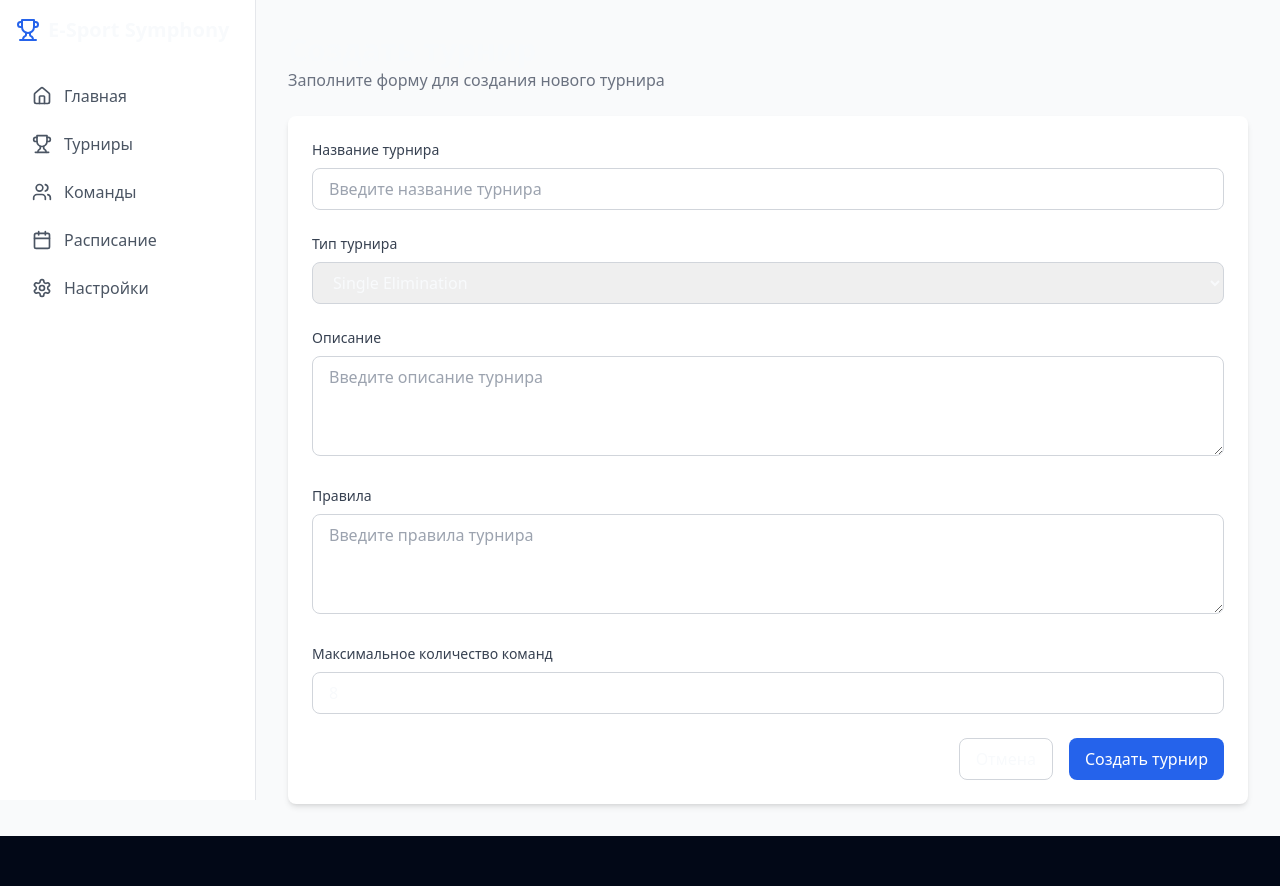
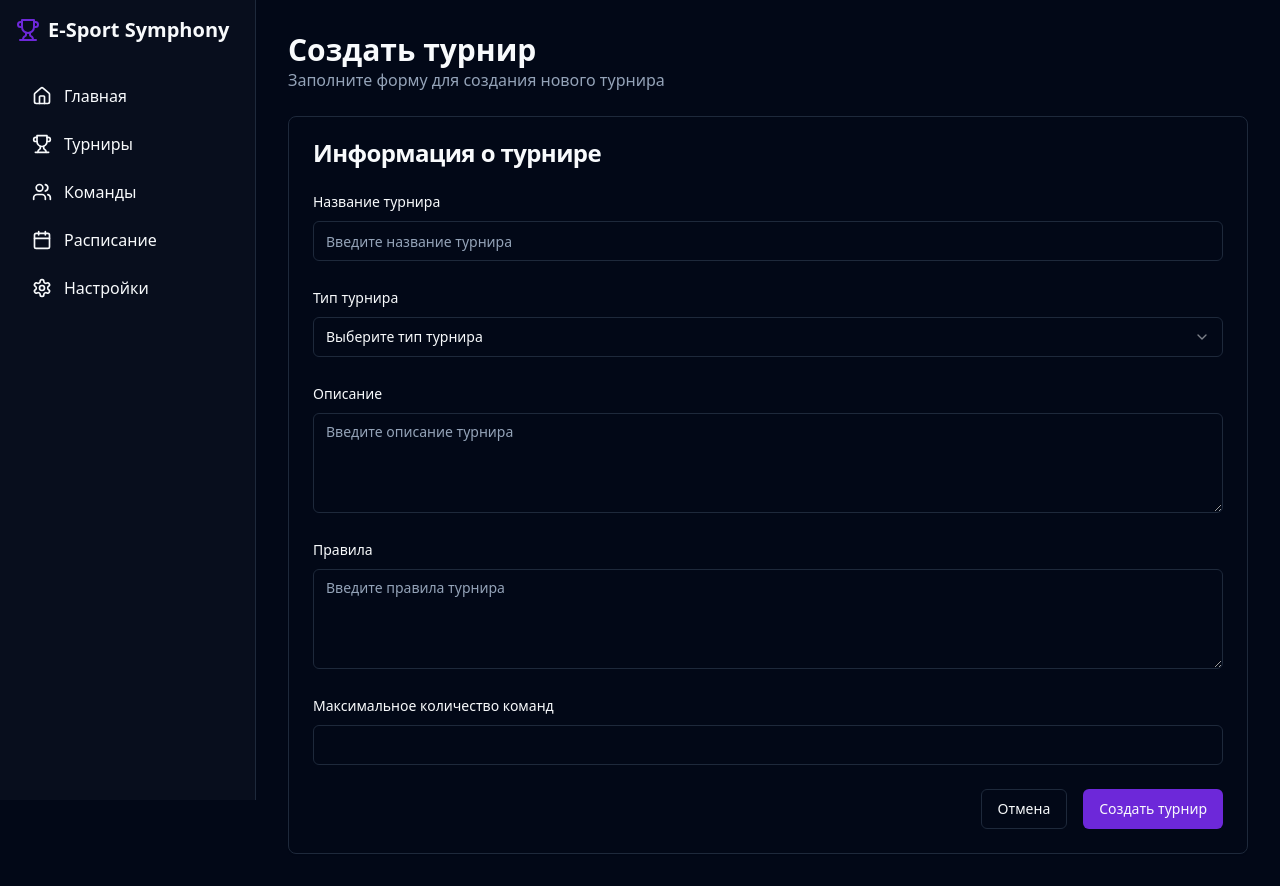
Before and after one commit to Famalan/e-sport-symphony, a React (Vite) app: page /tournaments/create in a window 1280 px wide. Before the commit the page ends 836 px from the top, so only its background shows below. Built offline with nearby package versions, Linux system fonts and the light colour scheme.

Commit message:
Reverted to edit 0ff7cb7a-2802-41d8-96a7-41561748a7d0: "Remove shadcn components
Updated the codebase to eliminate all instances of shadcn components, ensuring that the styling and functionality are fully implemented using Tailwind CSS.
[skip gpt_engineer]"

```diff
--- a/src/components/DashboardLayout.tsx
+++ b/src/components/DashboardLayout.tsx
@@ -7,7 +7,7 @@ interface DashboardLayoutProps {
 
 export const DashboardLayout = ({ children }: DashboardLayoutProps) => {
   return (
-    <div className="flex min-h-screen bg-gray-50">
+    <div className="flex min-h-screen bg-background">
       <Sidebar />
       <main className="flex-1 p-8">{children}</main>
     </div>
--- a/src/components/Sidebar.tsx
+++ b/src/components/Sidebar.tsx
@@ -1,9 +1,7 @@
 import { Trophy, Users, Calendar, Settings, Home } from "lucide-react";
-import { Link, useLocation } from "react-router-dom";
+import { Link } from "react-router-dom";
 
 export const Sidebar = () => {
-  const location = useLocation();
-
   const menuItems = [
     { icon: Home, label: "Главная", path: "/" },
     { icon: Trophy, label: "Турниры", path: "/tournaments" },
@@ -13,33 +11,23 @@ export const Sidebar = () => {
   ];
 
   return (
-    <div className="h-screen w-64 bg-white border-r border-gray-200 p-4">
+    <div className="h-screen w-64 bg-secondary/20 border-r border-secondary p-4">
       <div className="flex items-center gap-2 mb-8">
-        <Trophy className="w-6 h-6 text-blue-600" />
+        <Trophy className="w-6 h-6 text-primary" />
         <span className="text-xl font-bold">E-Sport Symphony</span>
       </div>
 
-      <nav>
-        <ul className="space-y-2">
-          {menuItems.map((item) => {
-            const isActive = location.pathname === item.path;
-            return (
-              <li key={item.label}>
+      <nav className="space-y-2">
+        {menuItems.map((item) => (
           <Link
+            key={item.label}
             to={item.path}
-                  className={`flex items-center gap-3 px-4 py-2 rounded-lg transition-colors ${
-                    isActive
-                      ? "bg-blue-50 text-blue-600"
-                      : "text-gray-600 hover:bg-gray-50"
-                  }`}
+            className="flex items-center gap-3 px-4 py-2 w-full rounded-md hover:bg-secondary/50 transition-colors"
           >
             <item.icon className="w-5 h-5" />
             <span>{item.label}</span>
           </Link>
-              </li>
-            );
-          })}
-        </ul>
+        ))}
       </nav>
     </div>
   );
--- a/src/pages/CreateTournament.tsx
+++ b/src/pages/CreateTournament.tsx
@@ -1,28 +1,30 @@
 import { DashboardLayout } from "@/components/DashboardLayout";
+import { Button } from "@/components/ui/button";
+import { Card, CardContent, CardHeader, CardTitle } from "@/components/ui/card";
+import { Form, FormControl, FormField, FormItem, FormLabel } from "@/components/ui/form";
+import { Input } from "@/components/ui/input";
+import { Select, SelectContent, SelectItem, SelectTrigger, SelectValue } from "@/components/ui/select";
+import { Textarea } from "@/components/ui/textarea";
+import { useForm } from "react-hook-form";
 import { useNavigate } from "react-router-dom";
-import { useState } from "react";
 import { toast } from "sonner";
 
+interface TournamentForm {
+  name: string;
+  type: string;
+  description: string;
+  rules: string;
+  maxTeams: number;
+}
+
 const CreateTournament = () => {
+  const form = useForm<TournamentForm>();
   const navigate = useNavigate();
-  const [formData, setFormData] = useState({
-    name: "",
-    type: "single",
-    description: "",
-    rules: "",
-    maxTeams: 8,
-  });
 
-  const handleSubmit = (e: React.FormEvent) => {
-    e.preventDefault();
-    console.log("Tournament data:", formData);
+  const onSubmit = (data: TournamentForm) => {
+    console.log("Tournament data:", data);
     toast.success("Турнир успешно создан!");
     navigate("/tournaments");
-  };
-
-  const handleChange = (e: React.ChangeEvent<HTMLInputElement | HTMLSelectElement | HTMLTextAreaElement>) => {
-    const { name, value } = e.target;
-    setFormData(prev => ({ ...prev, [name]: value }));
   };
 
   return (
@@ -30,99 +32,108 @@ const CreateTournament = () => {
       <div className="space-y-6">
         <div>
           <h1 className="text-3xl font-bold">Создать турнир</h1>
-          <p className="text-gray-500">Заполните форму для создания нового турнира</p>
+          <p className="text-muted-foreground">Заполните форму для создания нового турнира</p>
         </div>
 
-        <div className="bg-white rounded-lg shadow-md p-6">
-          <form onSubmit={handleSubmit} className="space-y-6">
-            <div>
-              <label className="block text-sm font-medium text-gray-700 mb-2">
-                Название турнира
-              </label>
-              <input
-                type="text"
+        <Card>
+          <CardHeader>
+            <CardTitle>Информация о турнире</CardTitle>
+          </CardHeader>
+          <CardContent>
+            <Form {...form}>
+              <form onSubmit={form.handleSubmit(onSubmit)} className="space-y-6">
+                <FormField
+                  control={form.control}
                   name="name"
-                value={formData.name}
-                onChange={handleChange}
-                className="w-full px-4 py-2 border border-gray-300 rounded-lg focus:ring-2 focus:ring-blue-500 focus:border-blue-500"
-                placeholder="Введите название турнира"
-                required
+                  render={({ field }) => (
+                    <FormItem>
+                      <FormLabel>Название турнира</FormLabel>
+                      <FormControl>
+                        <Input placeholder="Введите название турнира" {...field} />
+                      </FormControl>
+                    </FormItem>
+                  )}
                 />
-            </div>
 
-            <div>
-              <label className="block text-sm font-medium text-gray-700 mb-2">
-                Тип турнира
-              </label>
-              <select
+                <FormField
+                  control={form.control}
                   name="type"
-                value={formData.type}
-                onChange={handleChange}
-                className="w-full px-4 py-2 border border-gray-300 rounded-lg focus:ring-2 focus:ring-blue-500 focus:border-blue-500"
-              >
-                <option value="single">Single Elimination</option>
-                <option value="double">Double Elimination</option>
-                <option value="round">Round Robin</option>
-              </select>
-            </div>
+                  render={({ field }) => (
+                    <FormItem>
+                      <FormLabel>Тип турнира</FormLabel>
+                      <Select onValueChange={field.onChange} defaultValue={field.value}>
+                        <FormControl>
+                          <SelectTrigger>
+                            <SelectValue placeholder="Выберите тип турнира" />
+                          </SelectTrigger>
+                        </FormControl>
+                        <SelectContent>
+                          <SelectItem value="single">Single Elimination</SelectItem>
+                          <SelectItem value="double">Double Elimination</SelectItem>
+                          <SelectItem value="round">Round Robin</SelectItem>
+                        </SelectContent>
+                      </Select>
+                    </FormItem>
+                  )}
+                />
 
-            <div>
-              <label className="block text-sm font-medium text-gray-700 mb-2">
-                Описание
-              </label>
-              <textarea
+                <FormField
+                  control={form.control}
                   name="description"
-                value={formData.description}
-                onChange={handleChange}
-                className="w-full px-4 py-2 border border-gray-300 rounded-lg focus:ring-2 focus:ring-blue-500 focus:border-blue-500 min-h-[100px]"
+                  render={({ field }) => (
+                    <FormItem>
+                      <FormLabel>Описание</FormLabel>
+                      <FormControl>
+                        <Textarea
                           placeholder="Введите описание турнира"
+                          className="min-h-[100px]"
+                          {...field}
                         />
-            </div>
+                      </FormControl>
+                    </FormItem>
+                  )}
+                />
 
-            <div>
-              <label className="block text-sm font-medium text-gray-700 mb-2">
-                Правила
-              </label>
-              <textarea
+                <FormField
+                  control={form.control}
                   name="rules"
-                value={formData.rules}
-                onChange={handleChange}
-                className="w-full px-4 py-2 border border-gray-300 rounded-lg focus:ring-2 focus:ring-blue-500 focus:border-blue-500 min-h-[100px]"
+                  render={({ field }) => (
+                    <FormItem>
+                      <FormLabel>Правила</FormLabel>
+                      <FormControl>
+                        <Textarea
                           placeholder="Введите правила турнира"
+                          className="min-h-[100px]"
+                          {...field}
                         />
-            </div>
+                      </FormControl>
+                    </FormItem>
+                  )}
+                />
 
-            <div>
-              <label className="block text-sm font-medium text-gray-700 mb-2">
-                Максимальное количество команд
-              </label>
-              <input
-                type="number"
+                <FormField
+                  control={form.control}
                   name="maxTeams"
-                value={formData.maxTeams}
-                onChange={handleChange}
-                min="2"
-                className="w-full px-4 py-2 border border-gray-300 rounded-lg focus:ring-2 focus:ring-blue-500 focus:border-blue-500"
+                  render={({ field }) => (
+                    <FormItem>
+                      <FormLabel>Максимальное количество команд</FormLabel>
+                      <FormControl>
+                        <Input type="number" min="2" {...field} />
+                      </FormControl>
+                    </FormItem>
+                  )}
                 />
-            </div>
 
                 <div className="flex justify-end gap-4">
-              <button
-                type="button"
-                onClick={() => navigate("/tournaments")}
-                className="px-4 py-2 border border-gray-300 rounded-lg hover:bg-gray-50"
-              >
+                  <Button variant="outline" onClick={() => navigate("/tournaments")}>
                     Отмена
-              </button>
-              <button
-                type="submit"
-                className="px-4 py-2 bg-blue-600 text-white rounded-lg hover:bg-blue-700"
-              >
-                Создать турнир
-              </button>
+                  </Button>
+                  <Button type="submit">Создать турнир</Button>
                 </div>
               </form>
-        </div>
+            </Form>
+          </CardContent>
+        </Card>
       </div>
     </DashboardLayout>
   );
--- a/src/pages/Index.tsx
+++ b/src/pages/Index.tsx
@@ -1,10 +1,8 @@
-import { Button } from "@/components/ui/button";
-import { DashboardLayout } from "@/components/DashboardLayout";
 import { Plus, Users, Calendar } from "lucide-react";
 import { Link } from "react-router-dom";
+import { DashboardLayout } from "@/components/DashboardLayout";
 
 const Index = () => {
-  // Моковые данные для турниров
   const tournaments = [
     {
       id: 1,
@@ -29,38 +27,36 @@ const Index = () => {
       <div className="mb-8 flex justify-between items-center">
         <div>
           <h1 className="text-3xl font-bold mb-2">Турниры</h1>
-          <p className="text-gray-500">Управление киберспортивными турнирами</p>
+          <p className="text-muted-foreground">Управление киберспортивными турнирами</p>
         </div>
         <Link to="/tournaments/create">
-          <button className="bg-blue-600 hover:bg-blue-700 text-white px-4 py-2 rounded-lg flex items-center gap-2">
-            <Plus className="w-4 h-4" />
-            Создать турнир
+          <button className="inline-flex items-center px-4 py-2 bg-primary text-white rounded-md hover:bg-primary/90 transition-colors">
+            <Plus className="mr-2 h-4 w-4" /> Создать турнир
           </button>
         </Link>
       </div>
 
       <div className="grid grid-cols-1 md:grid-cols-2 lg:grid-cols-3 gap-6">
         {tournaments.map((tournament) => (
-          <div
-            key={tournament.id}
-            className="bg-white rounded-lg shadow-md p-6 hover:shadow-lg transition-shadow border border-gray-200"
-          >
-            <h3 className="text-xl font-semibold mb-2">{tournament.name}</h3>
-            <p className="text-gray-600 mb-4">{tournament.type}</p>
-            <div className="space-y-3">
-              <div className="flex items-center gap-2 text-gray-500">
-                <Users className="w-4 h-4" />
+          <div key={tournament.id} className="bg-card rounded-lg border border-border p-6 hover:border-primary/50 transition-colors">
+            <div className="mb-4">
+              <h3 className="text-xl font-semibold">{tournament.name}</h3>
+              <p className="text-muted-foreground text-sm">{tournament.type}</p>
+            </div>
+            <div className="space-y-4">
+              <div className="flex items-center gap-2 text-muted-foreground">
+                <Users className="h-4 w-4" />
                 <span>{tournament.teams} команд</span>
               </div>
-              <div className="flex items-center gap-2 text-gray-500">
-                <Calendar className="w-4 h-4" />
+              <div className="flex items-center gap-2 text-muted-foreground">
+                <Calendar className="h-4 w-4" />
                 <span>{tournament.startDate}</span>
               </div>
               <div className="flex justify-between items-center mt-4">
-                <span className="text-sm font-medium text-blue-600">
+                <span className="text-sm font-medium text-primary">
                   {tournament.status}
                 </span>
-                <button className="bg-gray-100 hover:bg-gray-200 text-gray-700 px-4 py-2 rounded-lg text-sm">
+                <button className="px-3 py-1 bg-secondary text-secondary-foreground rounded hover:bg-secondary/80 transition-colors text-sm">
                   Подробнее
                 </button>
               </div>
--- a/src/pages/Login.tsx
+++ b/src/pages/Login.tsx
@@ -1,12 +1,8 @@
-import { Button } from "@/components/ui/button";
-import { Card, CardContent, CardDescription, CardHeader, CardTitle } from "@/components/ui/card";
-import { Form, FormControl, FormField, FormItem, FormLabel, FormMessage } from "@/components/ui/form";
-import { Input } from "@/components/ui/input";
 import { useAuth } from "@/contexts/AuthContext";
-import { zodResolver } from "@hookform/resolvers/zod";
-import { useForm } from "react-hook-form";
 import { Link } from "react-router-dom";
 import { z } from "zod";
+import { useForm } from "react-hook-form";
+import { zodResolver } from "@hookform/resolvers/zod";
 
 const loginSchema = z.object({
   email: z.string().email("Введите корректный email"),
@@ -17,7 +13,11 @@ type LoginForm = z.infer<typeof loginSchema>;
 
 const Login = () => {
   const { signIn } = useAuth();
-  const form = useForm<LoginForm>({
+  const {
+    register,
+    handleSubmit,
+    formState: { errors },
+  } = useForm<LoginForm>({
     resolver: zodResolver(loginSchema),
   });
 
@@ -31,46 +31,53 @@ const Login = () => {
 
   return (
     <div className="min-h-screen flex items-center justify-center bg-background">
-      <Card className="w-[400px]">
-        <CardHeader>
-          <CardTitle>Вход в систему</CardTitle>
-          <CardDescription>
+      <div className="w-[400px] bg-card rounded-lg border border-border p-6">
+        <div className="mb-6">
+          <h1 className="text-2xl font-bold">Вход в систему</h1>
+          <p className="text-muted-foreground mt-1">
             Войдите в свой аккаунт для управления турнирами
-          </CardDescription>
-        </CardHeader>
-        <CardContent>
-          <Form {...form}>
-            <form onSubmit={form.handleSubmit(onSubmit)} className="space-y-4">
-              <FormField
-                control={form.control}
-                name="email"
-                render={({ field }) => (
-                  <FormItem>
-                    <FormLabel>Email</FormLabel>
-                    <FormControl>
-                      <Input placeholder="your@email.com" {...field} />
-                    </FormControl>
-                    <FormMessage />
-                  </FormItem>
+          </p>
+        </div>
+
+        <form onSubmit={handleSubmit(onSubmit)} className="space-y-4">
+          <div className="space-y-2">
+            <label htmlFor="email" className="block text-sm font-medium">
+              Email
+            </label>
+            <input
+              {...register("email")}
+              type="email"
+              id="email"
+              placeholder="your@email.com"
+              className="w-full px-3 py-2 bg-background border border-input rounded-md focus:outline-none focus:ring-2 focus:ring-primary"
+            />
+            {errors.email && (
+              <p className="text-destructive text-sm">{errors.email.message}</p>
             )}
+          </div>
+
+          <div className="space-y-2">
+            <label htmlFor="password" className="block text-sm font-medium">
+              Пароль
+            </label>
+            <input
+              {...register("password")}
+              type="password"
+              id="password"
+              className="w-full px-3 py-2 bg-background border border-input rounded-md focus:outline-none focus:ring-2 focus:ring-primary"
             />
-              <FormField
-                control={form.control}
-                name="password"
-                render={({ field }) => (
-                  <FormItem>
-                    <FormLabel>Пароль</FormLabel>
-                    <FormControl>
-                      <Input type="password" {...field} />
-                    </FormControl>
-                    <FormMessage />
-                  </FormItem>
+            {errors.password && (
+              <p className="text-destructive text-sm">{errors.password.message}</p>
             )}
-              />
+          </div>
+
           <div className="flex flex-col gap-4">
-                <Button type="submit" className="w-full">
+            <button
+              type="submit"
+              className="w-full px-4 py-2 bg-primary text-white rounded-md hover:bg-primary/90 transition-colors"
+            >
               Войти
-                </Button>
+            </button>
             <p className="text-center text-sm text-muted-foreground">
               Нет аккаунта?{" "}
               <Link to="/register" className="text-primary hover:underline">
@@ -79,9 +86,7 @@ const Login = () => {
             </p>
           </div>
         </form>
-          </Form>
-        </CardContent>
-      </Card>
+      </div>
     </div>
   );
 };
```
Also changed, not shown: src/components/CTA.tsx (+4 -6 lines). Lines whose indentation alone changed are shown as unchanged.
